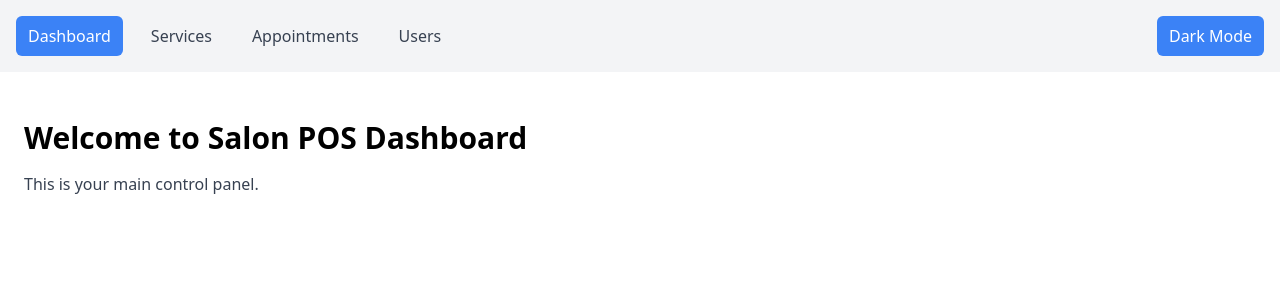
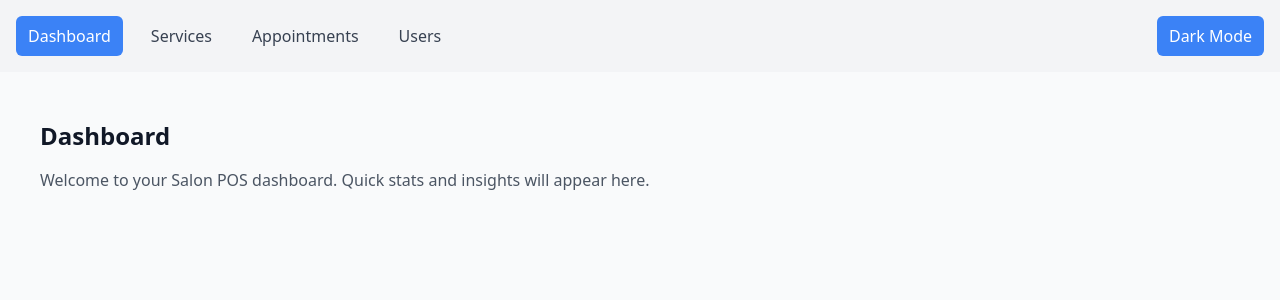
Before and after one commit to Larrymeez/salon-pos-frontend, a React (Vite) app: page / in a window 1280 px wide. Shown: the top 300 px of the page. Built offline with nearby package versions, Linux system fonts and the light colour scheme.

Commit message:
updates the dashboard

```diff
--- a/src/App.jsx
+++ b/src/App.jsx
@@ -1,18 +1,24 @@
-
 import React from "react";
 import { BrowserRouter as Router, Routes, Route } from "react-router-dom";
 import Navbar from "./components/Navbar.jsx";
 import Dashboard from "./pages/Dashboard.jsx";
+import Services from "./pages/Services.jsx";
+import Appointments from "./pages/Appointments.jsx";
+import Users from "./pages/Users.jsx";
 
 const App = () => {
   return (
     <Router>
-      <Navbar />
-      <div className="container mx-auto mt-6">
-        <Routes>
-          <Route path="/" element={<Dashboard />} />
-          {/* We'll add Services, Appointments, Users routes later */}
-        </Routes>
+      <div className="min-h-screen bg-gray-50 dark:bg-gray-900 text-gray-900 dark:text-gray-100">
+        <Navbar />
+        <div className="container mx-auto mt-6 px-4">
+          <Routes>
+            <Route path="/" element={<Dashboard />} />
+            <Route path="/services" element={<Services />} />
+            <Route path="/appointments" element={<Appointments />} />
+            <Route path="/users" element={<Users />} />
+          </Routes>
+        </div>
       </div>
     </Router>
   );
--- a/src/pages/Dashboard.jsx
+++ b/src/pages/Dashboard.jsx
@@ -1,11 +1,11 @@
-// src/pages/Dashboard.jsx
+
 import React from "react";
 
 const Dashboard = () => {
   return (
     <div className="p-6">
-      <h1 className="text-3xl font-bold mb-4">Welcome to Salon POS Dashboard</h1>
-      <p className="text-gray-700">This is your main control panel.</p>
+      <h1 className="text-2xl font-bold mb-4">Dashboard</h1>
+      <p className="text-gray-600">Welcome to your Salon POS dashboard. Quick stats and insights will appear here.</p>
     </div>
   );
 };
```
